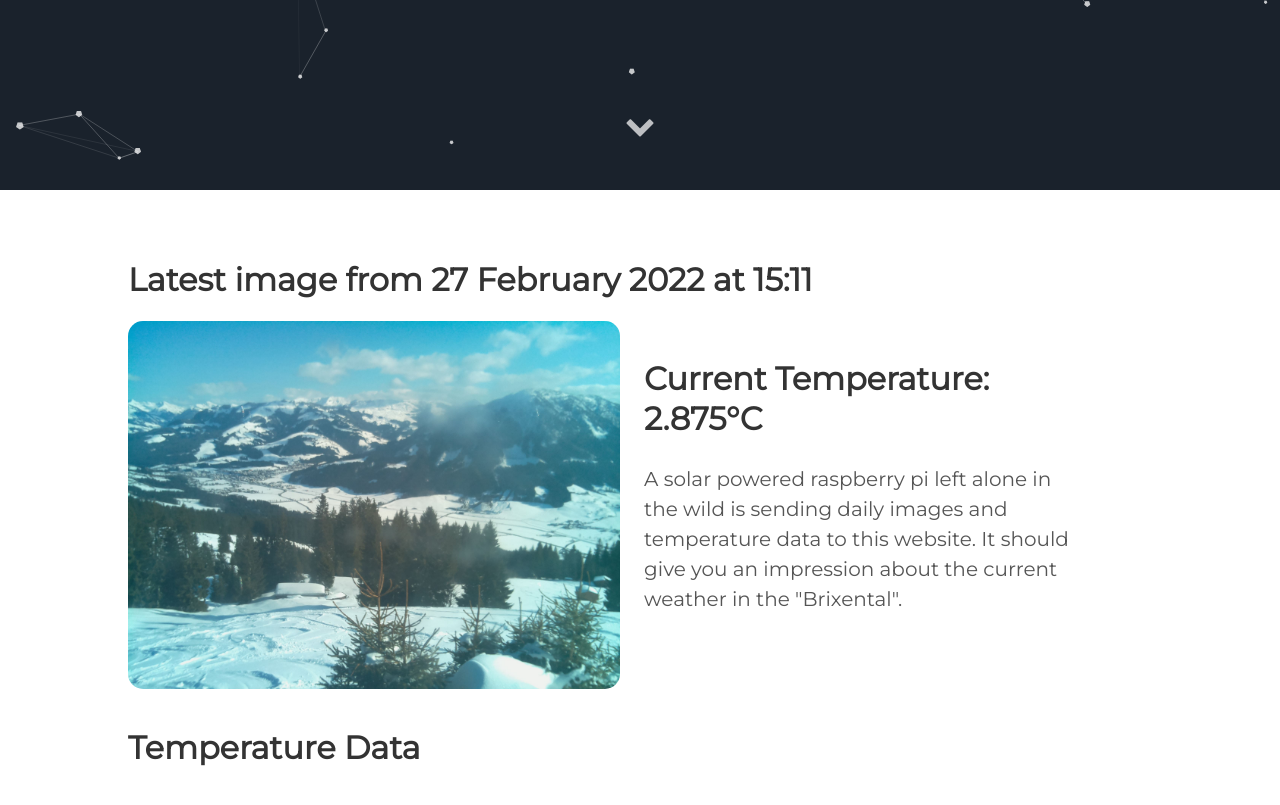
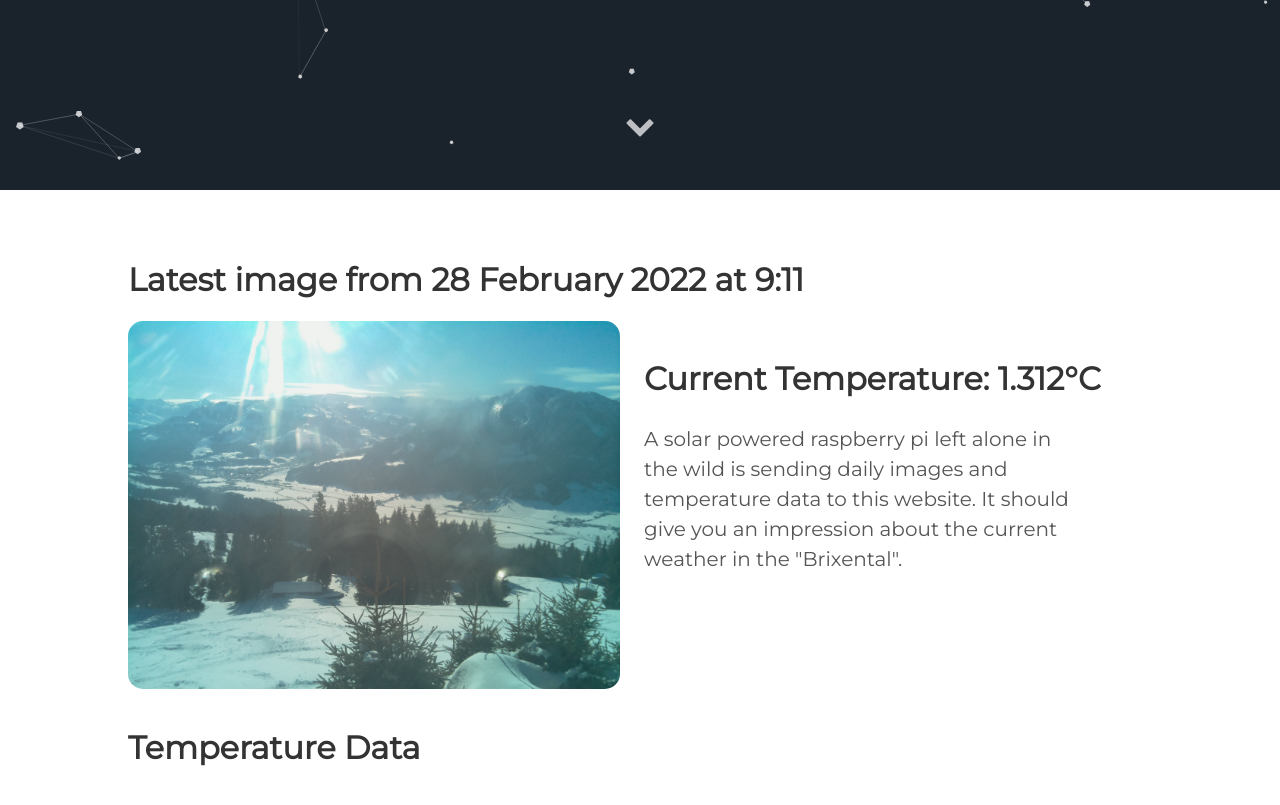
Before and after one commit to vektorious/vektorious.github.io, a Jekyll site: the page built from resources/huette.md, in a window 1280 px wide and 900 px high, scrolled down 710 px. Shown: the top 805 px of the window. Built offline with Jekyll 4.4.1, drawn with Linux system fonts in a browser that asks for light colours.

Commit message:
I'm a bot beep boop

```diff
--- a/resources/huette.md
+++ b/resources/huette.md
@@ -6,13 +6,13 @@ image: '/assets/img/'
 description: 'Live image from the Austrian alps'
 twitter_text: ' '
 ---
-## Latest image from 27 February 2022 at 15:11
+## Latest image from 28 February 2022 at  9:11
 <div class="huette">
   <div class="huette-image">
     <img src="{{ "/assets/img/huette.jpg" | prepend: site.baseurl }}">
   </div>
   <div class="huette-text">
-        <h2>Current Temperature: 2.875°C</h2>
+        <h2>Current Temperature: 1.312°C</h2>
         <p>A solar powered raspberry pi left alone in the wild is sending daily images and temperature data to this website. It should give you an impression about the current weather in the "Brixental".</p>
 
   </div>
```
Also changed, not shown: rpi-script/2022-02-28_090949.txt (renamed from rpi-script/2022-02-27_150948.txt, +5 -5 lines), rpi-script/huette.md (+2 -2 lines), assets/img/huette.jpg, assets/img/temp_plot.png, rpi-script/temp_plot.png, 1 other file.
